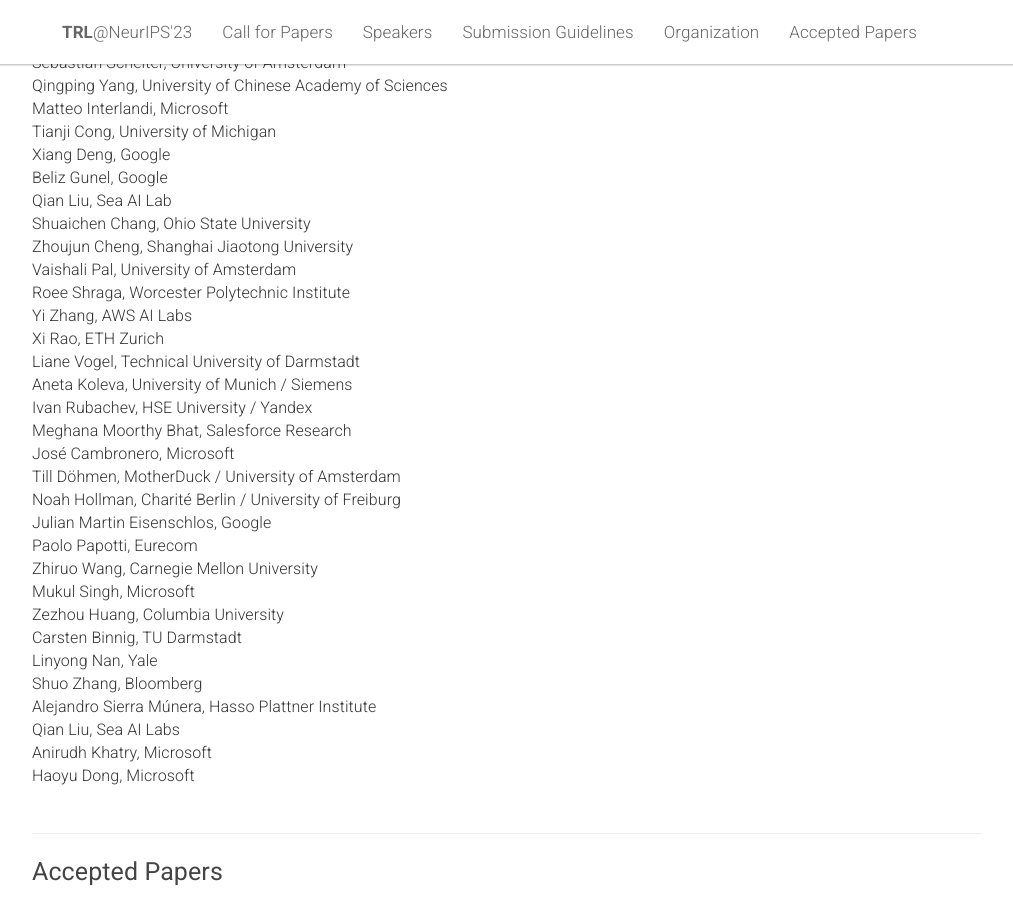
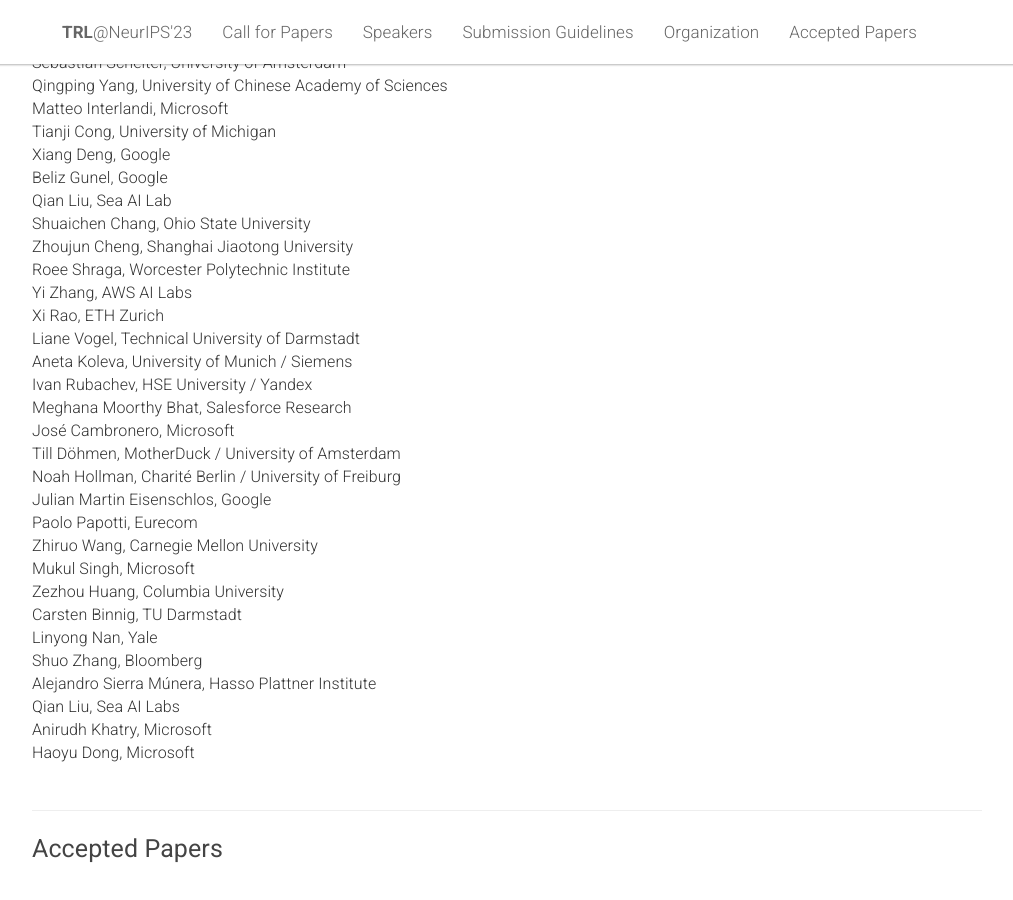
Before and after one commit to table-representation-learning/table-representation-learning.github.io, a Jekyll site: the page built from _pages/home.html, in a window 1280 px wide and 900 px high, scrolled down 3481 px. Shown: the whole window, without its empty margins (133-1146 px from the left). Built offline with Jekyll 4.4.1, drawn with Linux system fonts in a browser that asks for light colours.

Commit message:
update pc

```diff
--- a/_pages/home.html
+++ b/_pages/home.html
@@ -652,7 +652,6 @@
         Qian Liu,	Sea AI Lab<br>
         Shuaichen Chang,	Ohio State University<br>
         Zhoujun Cheng,	Shanghai Jiaotong University<br>
-        Vaishali Pal,	University of Amsterdam<br>
         Roee Shraga,	Worcester Polytechnic Institute<br>
         Yi Zhang,	AWS AI Labs<br>
         Xi Rao,	ETH Zurich<br>
```
